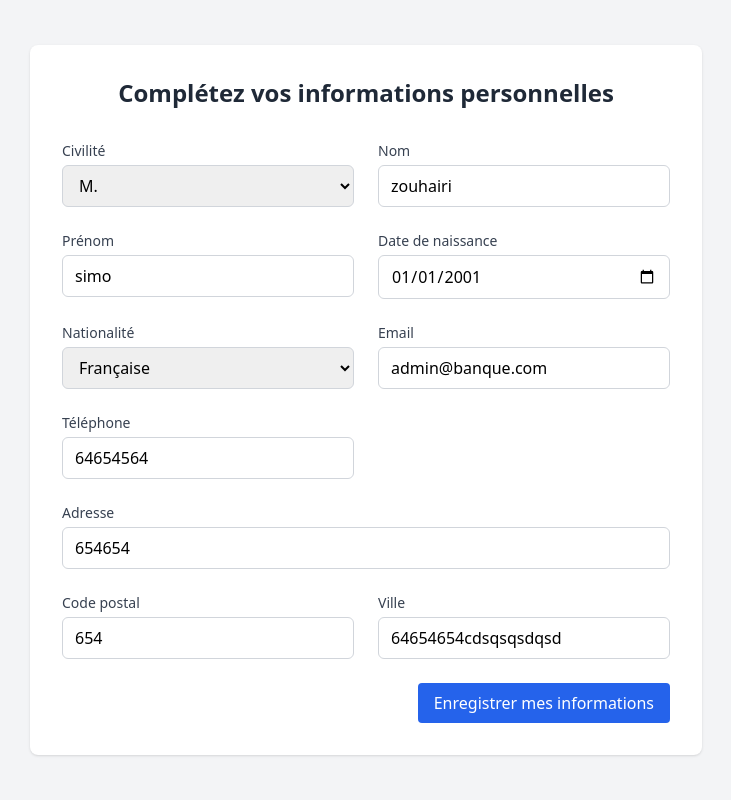
After one commit to uid0Z0uh4iri/Banking_app, a PHP site: page /update_info.php in a window 1280 px wide. The commit adds this page. Shown: the whole page, without its empty margins (274-1005 px from the left). Run offline with PHP 8.4, Linux system fonts and the light colour scheme; the visitor is signed in with stand-in values (Sample User, id 1); data comes from the database, SQL or seed files in the repository; some libraries are stand-ins or nearby versions.

Commit message:
Adding Validation Account for New Users by Updating their informations

```diff
--- a/classes/Mailer.php
+++ b/classes/Mailer.php
@@ -35,4 +35,5 @@ $mail = new PHPMailer(true);
     $mail->Body    = ' Welcome to Baka2Ka, this is your password you should update it and update your informations in the app. Password : <b>'. $password .' </b>';
     $mail->send();
     return true;
+
 }
--- /dev/null
+++ b/update_info.php
@@ -0,0 +1,176 @@
+<?php
+require_once('config/db.php');
+session_start();
+
+if (!isset($_SESSION['user_id'])) {
+    header('Location: auth.php');
+    exit();
+}
+
+$db = new Database();
+$pdo = $db->connect();
+
+// Traitement du formulaire
+if ($_SERVER['REQUEST_METHOD'] == 'POST') {
+    // Récupération des données du formulaire
+    $civility = $_POST['civility'] ?? '';
+    $lastname = $_POST['nom'] ?? '';
+    $firstname = $_POST['prenom'] ?? '';
+    $birthdate = $_POST['date_naissance'] ?? '';
+    $nationality = $_POST['nationalite'] ?? '';
+    $email = $_POST['email'] ?? '';
+    $phone = $_POST['telephone'] ?? '';
+    $address = $_POST['adresse'] ?? '';
+    $postal_code = $_POST['code_postal'] ?? '';
+    $city = $_POST['ville'] ?? '';
+
+    $user_id = $_SESSION['user_id'];
+
+    try {
+        $sql = "UPDATE users SET
+                civility = :civility,
+                firstname = :firstname,
+                lastname = :lastname,
+                birthdate = :birthdate,
+                nationality = :nationality,
+                email = :email,
+                phone = :phone,
+                address = :address,
+                postal_code = :postal_code,
+                city = :city,
+                is_first_login = 0
+                WHERE id = :user_id";
+
+        $stmt = $pdo->prepare($sql);
+        $stmt->execute([
+            'civility' => $civility,
+            'firstname' => $firstname,
+            'lastname' => $lastname,
+            'birthdate' => $birthdate,
+            'nationality' => $nationality,
+            'email' => $email,
+            'phone' => $phone,
+            'address' => $address,
+            'postal_code' => $postal_code,
+            'city' => $city,
+            'user_id' => $user_id
+        ]);
+
+        $_SESSION['success_message'] = "Vos informations ont été mises à jour avec succès!";
+        header('Location: client/profil.php');
+        exit();
+    } catch(PDOException $e) {
+        $_SESSION['error_message'] = "Erreur lors de la mise à jour: " . $e->getMessage();
+    }
+}
+
+// Récupération des données actuelles de l'utilisateur
+try {
+    $user_id = $_SESSION['user_id'];
+    $stmt = $pdo->prepare("SELECT * FROM users WHERE id = ?");
+    $stmt->execute([$user_id]);
+    $user = $stmt->fetch();
+} catch(PDOException $e) {
+    $_SESSION['error_message'] = "Erreur lors de la récupération des données: " . $e->getMessage();
+}
+?>
+
+<!DOCTYPE html>
+<html lang="fr">
+<head>
+    <meta charset="UTF-8">
+    <meta name="viewport" content="width=device-width, initial-scale=1.0">
+    <title>Mise à jour des informations - BanKa2KA</title>
+    <script src="https://cdn.tailwindcss.com"></script>
+</head>
+<body class="bg-gray-100">
+    <div class="min-h-screen flex items-center justify-center">
+        <div class="max-w-2xl w-full bg-white rounded-lg shadow p-8 m-4">
+            <h1 class="text-2xl font-bold text-center text-gray-800 mb-8">Complétez vos informations personnelles</h1>
+
+            <?php if (isset($_SESSION['error_message'])): ?>
+                <div class="bg-red-100 border border-red-400 text-red-700 px-4 py-3 rounded mb-4">
+                    <?php
+                    echo $_SESSION['error_message'];
+                    unset($_SESSION['error_message']);
+                    ?>
+                </div>
+            <?php endif; ?>
+
+            <form method="POST" class="space-y-6">
+                <div class="grid grid-cols-1 md:grid-cols-2 gap-6">
+                    <div>
+                        <label class="block text-sm font-medium text-gray-700">Civilité</label>
+                        <select name="civility" class="mt-1 block w-full rounded-md border border-gray-300 px-3 py-2" required>
+                            <option value="M." <?php echo (isset($user['civility']) && $user['civility'] == 'M.') ? 'selected' : ''; ?>>M.</option>
+                            <option value="Mme" <?php echo (isset($user['civility']) && $user['civility'] == 'Mme') ? 'selected' : ''; ?>>Mme</option>
+                        </select>
+                    </div>
+
+                    <div>
+                        <label class="block text-sm font-medium text-gray-700">Nom</label>
+                        <input type="text" name="nom" value="<?php echo htmlspecialchars($user['lastname'] ?? ''); ?>"
+                               class="mt-1 block w-full rounded-md border border-gray-300 px-3 py-2" required>
+                    </div>
+
+                    <div>
+                        <label class="block text-sm font-medium text-gray-700">Prénom</label>
+                        <input type="text" name="prenom" value="<?php echo htmlspecialchars($user['firstname'] ?? ''); ?>"
+                               class="mt-1 block w-full rounded-md border border-gray-300 px-3 py-2" required>
+                    </div>
+
+                    <div>
+                        <label class="block text-sm font-medium text-gray-700">Date de naissance</label>
+                        <input type="date" name="date_naissance" value="<?php echo htmlspecialchars($user['birthdate'] ?? ''); ?>"
+                               class="mt-1 block w-full rounded-md border border-gray-300 px-3 py-2" required>
+                    </div>
+
+                    <div>
+                        <label class="block text-sm font-medium text-gray-700">Nationalité</label>
+                        <select name="nationalite" class="mt-1 block w-full rounded-md border border-gray-300 px-3 py-2" required>
+                            <option value="Française" <?php echo (isset($user['nationality']) && $user['nationality'] == 'Française') ? 'selected' : ''; ?>>Française</option>
+                            <option value="Autre" <?php echo (isset($user['nationality']) && $user['nationality'] == 'Autre') ? 'selected' : ''; ?>>Autre</option>
+                        </select>
+                    </div>
+
+                    <div>
+                        <label class="block text-sm font-medium text-gray-700">Email</label>
+                        <input type="email" name="email" value="<?php echo htmlspecialchars($user['email'] ?? ''); ?>"
+                               class="mt-1 block w-full rounded-md border border-gray-300 px-3 py-2" required>
+                    </div>
+
+                    <div>
+                        <label class="block text-sm font-medium text-gray-700">Téléphone</label>
+                        <input type="tel" name="telephone" value="<?php echo htmlspecialchars($user['phone'] ?? ''); ?>"
+                               class="mt-1 block w-full rounded-md border border-gray-300 px-3 py-2" required>
+                    </div>
+
+                    <div class="md:col-span-2">
+                        <label class="block text-sm font-medium text-gray-700">Adresse</label>
+                        <input type="text" name="adresse" value="<?php echo htmlspecialchars($user['address'] ?? ''); ?>"
+                               class="mt-1 block w-full rounded-md border border-gray-300 px-3 py-2" required>
+                    </div>
+
+                    <div>
+                        <label class="block text-sm font-medium text-gray-700">Code postal</label>
+                        <input type="text" name="code_postal" value="<?php echo htmlspecialchars($user['postal_code'] ?? ''); ?>"
+                               class="mt-1 block w-full rounded-md border border-gray-300 px-3 py-2" required>
+                    </div>
+
+                    <div>
+                        <label class="block text-sm font-medium text-gray-700">Ville</label>
+                        <input type="text" name="ville" value="<?php echo htmlspecialchars($user['city'] ?? ''); ?>"
+                               class="mt-1 block w-full rounded-md border border-gray-300 px-3 py-2" required>
+                    </div>
+                </div>
+
+                <div class="flex justify-end">
+                    <button type="submit" class="px-4 py-2 bg-blue-600 text-white rounded hover:bg-blue-700">
+                        Enregistrer mes informations
+                    </button>
+                </div>
+            </form>
+        </div>
+    </div>
+</body>
+</html>
```
Also changed, not shown: auth.php (+7 -0 lines), classes/User.php (+7 -0 lines).
